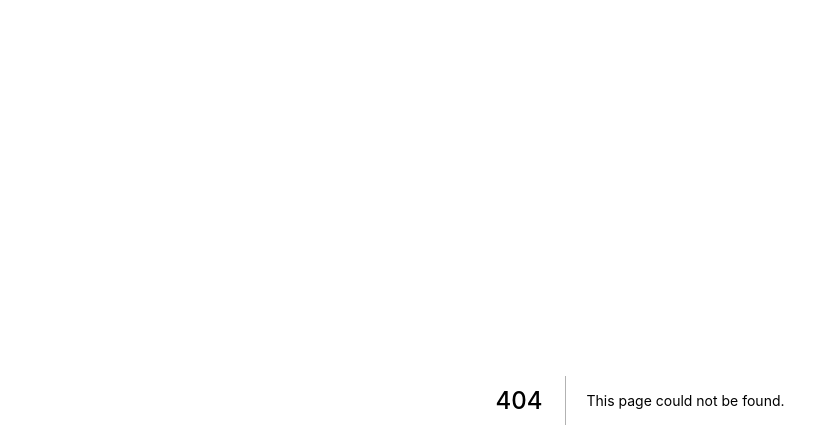
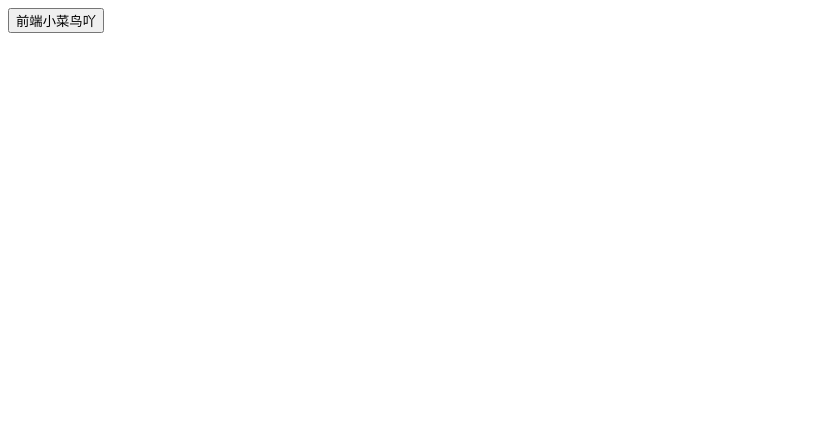
Before and after one commit to raomaiping/react-NextDemo, a Next.js app: page /rmp in a window 1280 px wide. Before the commit this address had no page. Shown: the top 448 px of the page, without its empty margins (0-839 px from the left). Built offline with nearby package versions, Linux system fonts and the light colour scheme.

Commit message:
Pages 和 Components的使用

```diff
--- /dev/null
+++ b/components/rmp.js
@@ -0,0 +1 @@
+export default ({children})=><button>{children}</button>
--- /dev/null
+++ b/pages/blog/nextBlog.js
@@ -0,0 +1 @@
+export default ()=><div>NextBlog--</div>
--- a/pages/index.js
+++ b/pages/index.js
@@ -1,12 +1,12 @@
 import Head from 'next/head'
-
+import Rmp from '../components/rmp'
 const Home = () => (
   <div className="container">
     <Head>
       <title>Create Next App</title>
       <link rel="icon" href="/favicon.ico" />
     </Head>
-
+    <Rmp>按钮组件</Rmp>
     <main>
       <h1 className="title">
         Welcome to <a href="https://nextjs.org">Next.js!</a>
--- /dev/null
+++ b/pages/rmp.js
@@ -0,0 +1,5 @@
+function Rmp(){
+    return (<button>前端小菜鸟吖</button>)
+}
+
+export default Rmp
```
